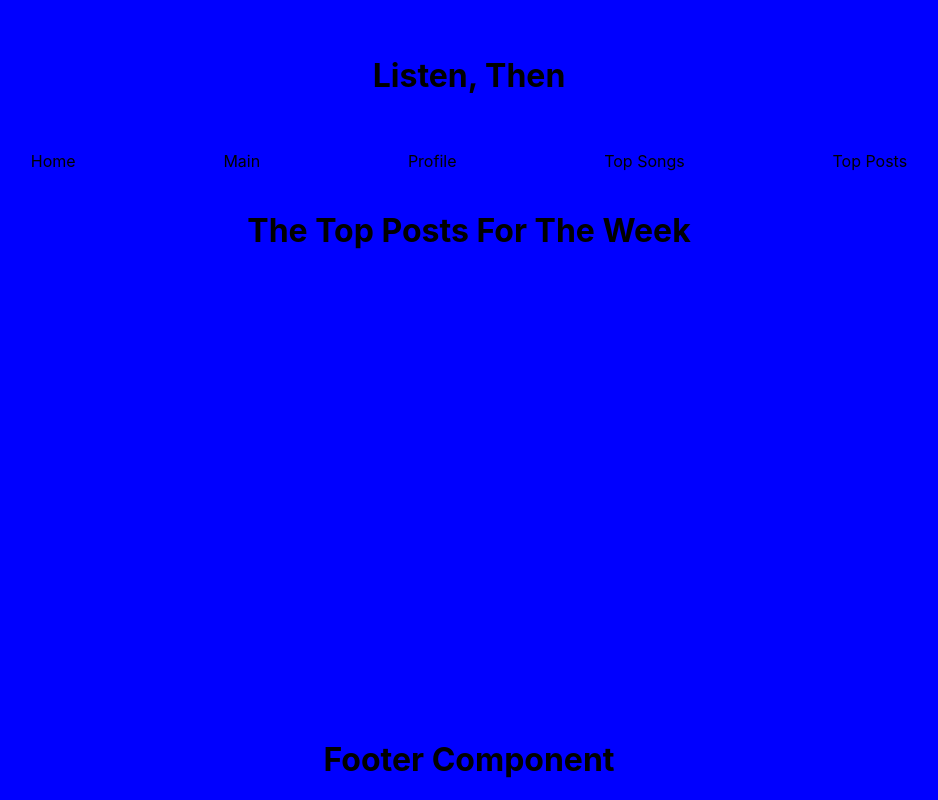
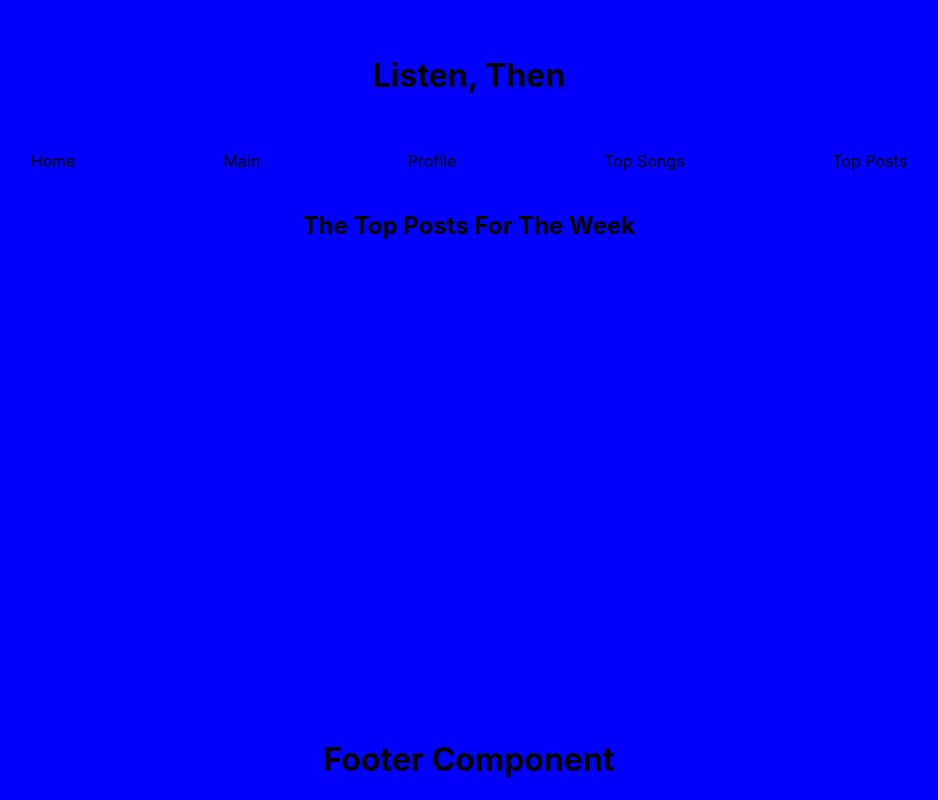
Before and after one commit to blackmetaldart/HEARD-YOU, a React (Create React App) app in the folder front-end/: page /posts in a window 1280 px wide. Shown: the whole page, without its empty margins (171-1109 px from the left). Built offline with nearby package versions, Linux system fonts and the light colour scheme.

Commit message:
changed the posts styling. looks better smaller

```diff
--- a/front-end/src/Posts.js
+++ b/front-end/src/Posts.js
@@ -5,7 +5,7 @@ class Posts extends Component {
   render(){
       return (
         <div className="Posts">
-          <h1> The Top Posts For The Week </h1>
+          <h2> The Top Posts For The Week </h2>
 
         </div>
       );
```
